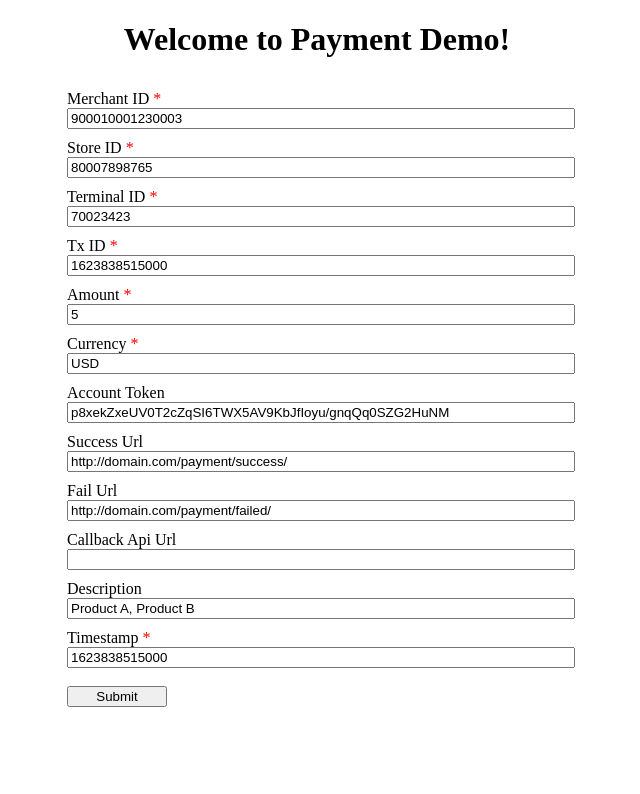
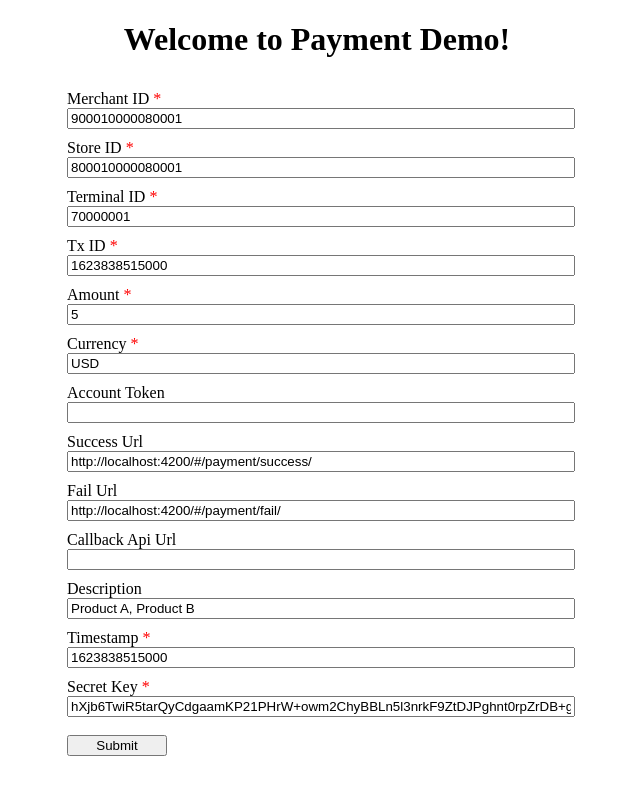
Before and after one commit to sokvotha/ansoble-learn, an Angular app: page /#/payment in a window 1280 px wide. Before the commit this address led to /payment#/payment. Shown: the top 794 px of the page, without its empty margins (323-963 px from the left). Built offline with nearby package versions, Linux system fonts and the light colour scheme.

Commit message:
done call service

```diff
--- a/src/app/_models/payment.model.ts
+++ b/src/app/_models/payment.model.ts
@@ -12,6 +12,7 @@ export interface PaymentRequestModel {
   description: string;
   timestamp: number;
   hash: string;
+  secretKey: string;
 }
 
 export interface PaymentResponseModel {
--- a/src/app/_services/helper.service.ts
+++ b/src/app/_services/helper.service.ts
@@ -11,7 +11,7 @@ export class HelperService {
     constructor() {
     }
 
-    generate(text: string): string {
-        return Base64.stringify(hmacSHA512(text, this.privateKey));
+    generate(text: string, key: string): string {
+        return Base64.stringify(hmacSHA512(text, key));
     }
 }
--- a/src/app/_services/payment.service.ts
+++ b/src/app/_services/payment.service.ts
@@ -13,6 +13,6 @@ export class PaymentService {
     }
 
     callPayment(value: any) {
-    return this.httpClient.post<PaymentResponseModel>(`${this.apiUrl}/payment/sale`, {value});
+        return this.httpClient.post<PaymentResponseModel>(`${this.apiUrl}/payment/sale`,  value);
     }
 }
--- a/src/app/app-routing.module.ts
+++ b/src/app/app-routing.module.ts
@@ -12,7 +12,7 @@ const routes: Routes = [
 ];
 
 @NgModule({
-  imports: [RouterModule.forRoot(routes)],
+  imports: [RouterModule.forRoot(routes, {useHash: true})],
   exports: [RouterModule]
 })
 export class AppRoutingModule {
--- a/src/app/payment/payment.component.html
+++ b/src/app/payment/payment.component.html
@@ -47,6 +47,10 @@
     <label for="timestamp">Timestamp <span class="required"></span></label>
     <input id="timestamp" type="text" formControlName="timestamp">
   </div>
+  <div class="form-input">
+    <label for="sKey">Secret Key <span class="required"></span></label>
+    <input id="sKey" type="text" formControlName="secretKey">
+  </div>
   <br>
   <input type="submit" value="Submit" [disabled]="!f.valid">
 </form>
--- a/src/app/payment/payment.component.ts
+++ b/src/app/payment/payment.component.ts
@@ -17,15 +17,16 @@ export class PaymentComponent implements OnInit {
 
     ngOnInit() {
         this.f = this.fb.group({
-      merchantId: ['900010001230003', Validators.required],
-      storeId: ['80007898765', Validators.required],
-      terminalId: ['70023423', Validators.required],
+            merchantId: ['900010000080001', Validators.required],
+            secretKey: ['hXjb6TwiR5tarQyCdgaamKP21PHrW+owm2ChyBBLn5l3nrkF9ZtDJPghnt0rpZrDB+gmteXD/sounEtaI/UVxA==', Validators.required],
+            storeId: ['800010000080001', Validators.required],
+            terminalId: ['70000001', Validators.required],
             txId: [new Date().getTime(), Validators.required],
             amt: [5.00, Validators.required],
             currency: ['USD', Validators.required],
-      accountToken: 'p8xekZxeUV0T2cZqSI6TWX5AV9KbJfIoyu/gnqQq0SZG2HuNM',
-      successUrl: 'http://domain.com/payment/success/',
-      failUrl: 'http://domain.com/payment/failed/',
+            accountToken: '',
+            successUrl: 'http://localhost:4200/#/payment/success/',
+            failUrl: 'http://localhost:4200/#/payment/fail/',
             callbackApiUrl: '',
             description: 'Product A, Product B',
             timestamp: new Date().getTime(),
@@ -34,10 +35,12 @@ export class PaymentComponent implements OnInit {
     }
 
     submit(value: PaymentRequestModel) {
-    value.hash = this.helperService.generate(
-      `${value.merchantId}.${value.storeId}.${value.terminalId}.${value.txId}.${value.amt}.${value.currency}.${value.timestamp}`);
+        const data = `${value.merchantId}.${value.storeId}.${value.terminalId}.${value.txId}.${value.currency}.${value.timestamp}`;
+        console.log(data);
+        value.hash = this.helperService.generate(data, value.secretKey);
         this.paymentService.callPayment(value).subscribe(
             (res) => {
+                console.log(res);
                 if (res.response.code === 200) {
                    window.location.href = res.result.url;
                 } else {
--- a/src/environments/environment.ts
+++ b/src/environments/environment.ts
@@ -4,7 +4,7 @@
 
 export const environment = {
   production: false,
-  apiUrl: 'http://localhost:8000/v1/api'
+  apiUrl: 'http://localhost:8080/v1/api'
 };
 
 /*
```
Lines whose indentation alone changed are shown as unchanged.
